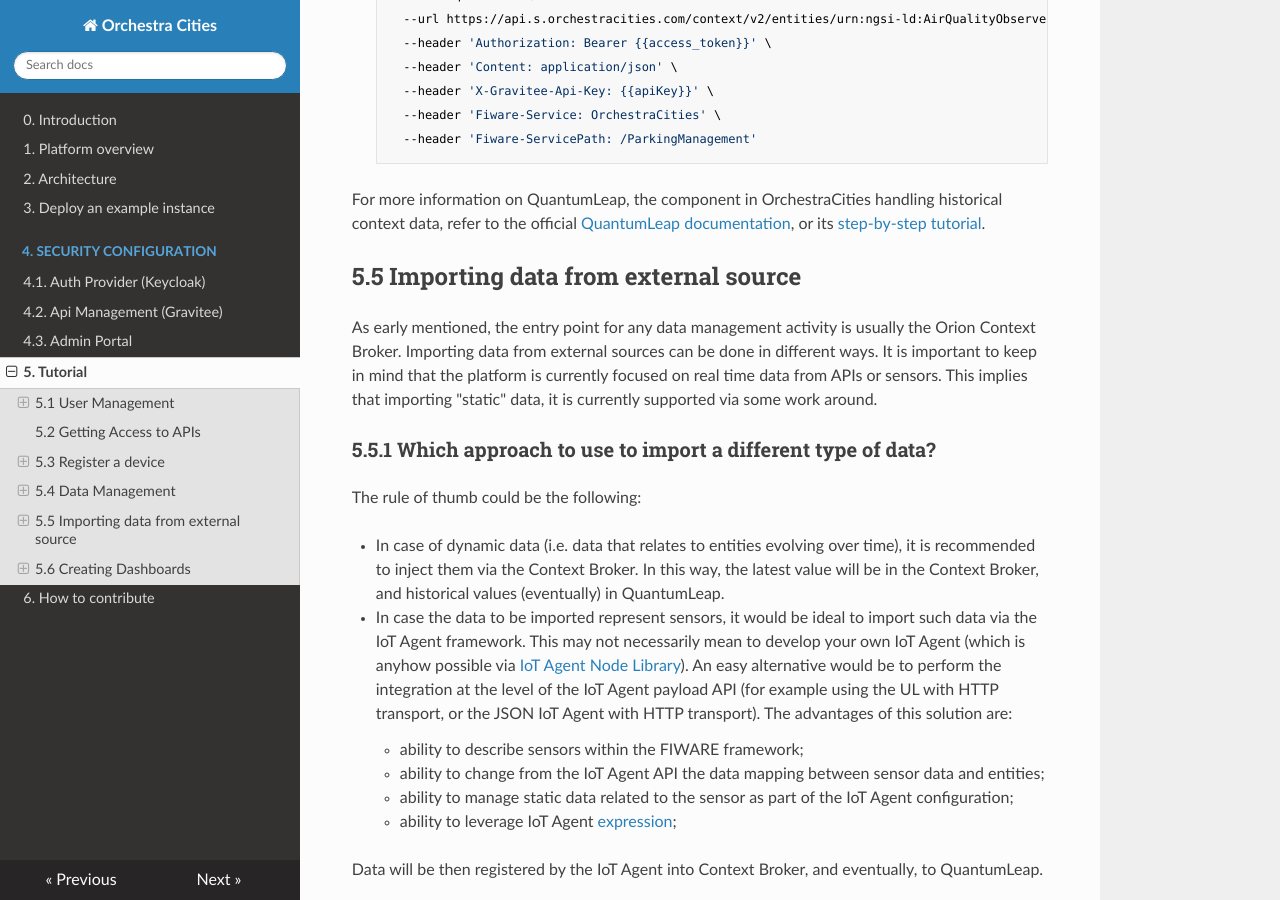
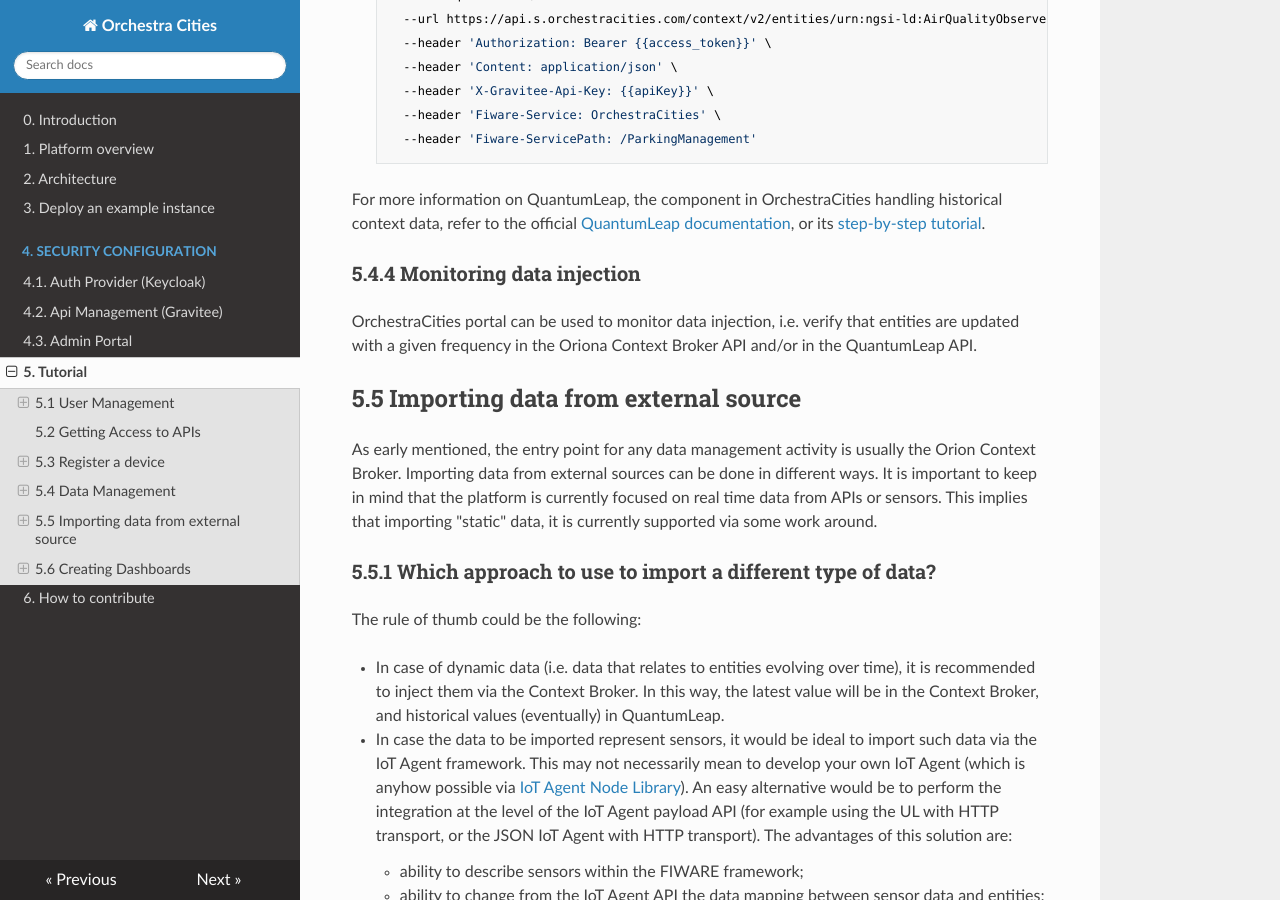
Before and after one commit to orchestracities/documentation, an MkDocs documentation site: the page built from docs/tutorial.md, in a window 1280 px wide and 900 px high, scrolled down 18728 px. Built offline with MkDocs 1.6.1, drawn with Linux system fonts in a browser that asks for light colours; nearby versions of some CDN libraries; some of the changed text lies outside the part shown.

Commit message:
intial version

```diff
--- a/docs/tutorial.md
+++ b/docs/tutorial.md
@@ -402,7 +402,7 @@
 This request will update the value for the field `entity_type` for the service
 group with apikey `T3JjaGVzdHJhQ2l0aWVzOi9XYXN0ZU1hbmFnZW1lbnQ6V2FzdGVDb250YWluZXI6MQ==` for the specified `Fiware-Service` and `Fiware-ServicePath`.
 
-##### 3. Delete
+##### 5.3.1.1.3. Delete
 
 Similarly, to delete a Device Group:
 
@@ -685,6 +685,12 @@
 or its
 [step-by-step tutorial](https://fiware-tutorials.readthedocs.io/en/latest/time-series-data/index.html).
 
+### 5.4.4 Monitoring data injection
+
+OrchestraCities portal can be used to monitor data injection, i.e. verify
+that entities are updated with a given frequency in the Oriona Context
+Broker API and/or in the QuantumLeap API.
+
 ## 5.5 Importing data from external source
 
 As early mentioned, the entry point for any data management activity is
```
